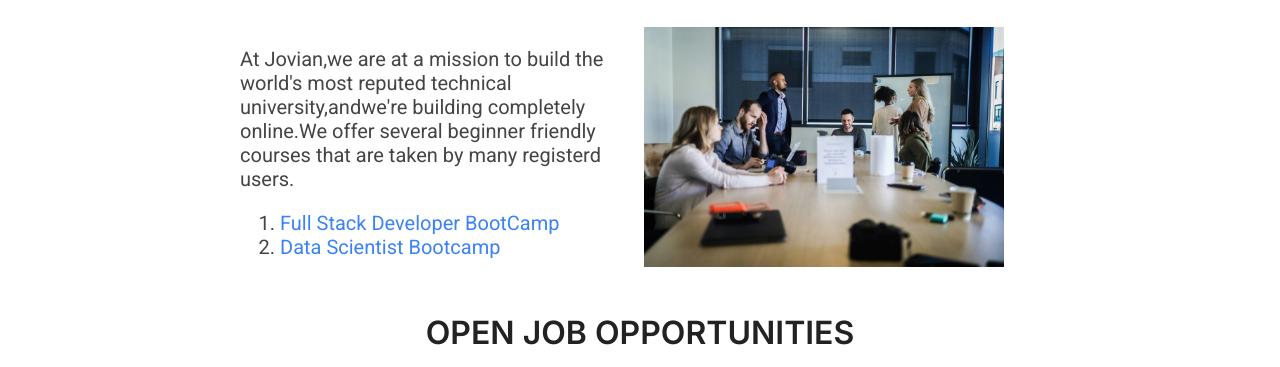
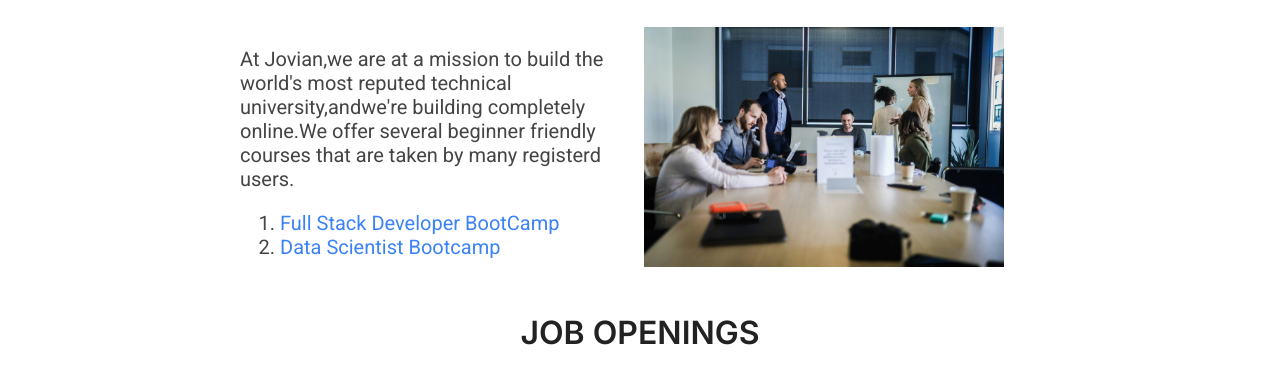
Before and after one commit to 2411nihalsingh/first-career-responsive-site, a plain HTML site: page src/index.html in a window 1280 px wide. Shown: the part 433-800 px from the top of the page. Drawn offline with Linux system fonts and the light colour scheme.

Commit message:
change title and jb opp

```diff
--- a/src/index.html
+++ b/src/index.html
@@ -11,7 +11,7 @@
     <meta name="twitter:title" content="Jovian Careers">
     <meta name="twitter:description" content="Learn about job openings at Jovian and submit your application now">
     <meta name="twitter:image" content="/jovian_meta.png">
-    <title>Jovian Careers | Build a Sucessfull career in tech</title>
+    <title>Build a Sucessfull career in tech</title>
     <link rel="icon" href="/jovian_favicon.png" type="image/x-icon">
     <link rel="preconnect" href="https://fonts.googleapis.com">
     <link rel="preconnect" href="https://fonts.gstatic.com" crossorigin>
@@ -52,7 +52,7 @@
                     240">
         </div>
     </div>
-    <h2>Open Job Opportunities</h2>
+    <h2>Job Openings</h2>
     <div id="jobs">
         <table id="jobs-table">
             <tr class="jobs-table-header">
```
